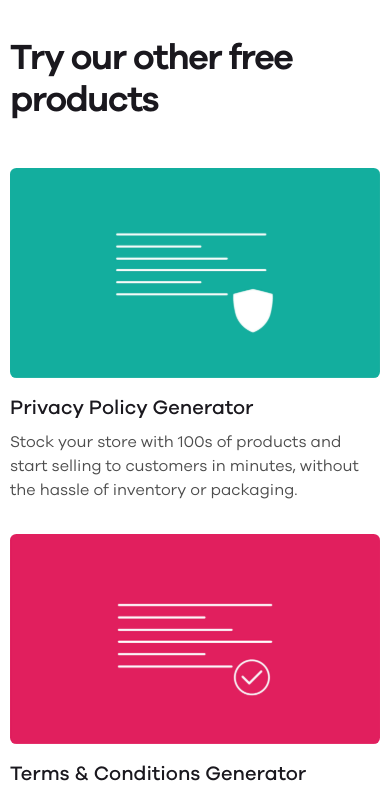
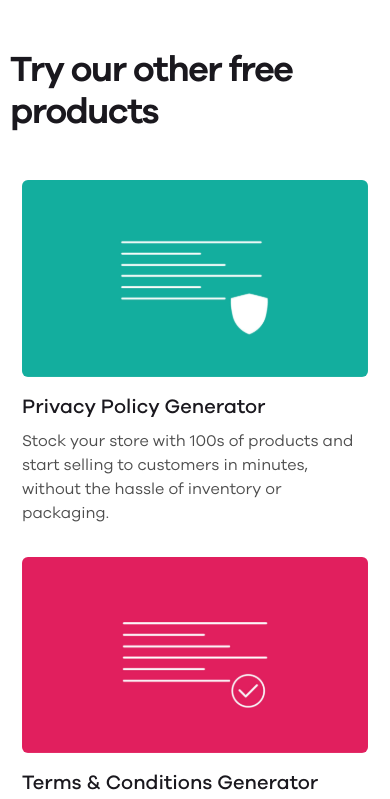
Before and after one commit to saranyan20/slogan-maker, a React (Create React App) app: page / in a window 390 px wide. Shown: the part 2959-3758 px from the top of the page. Built offline with nearby package versions, Linux system fonts and the light colour scheme.

Commit message:
fixed while line in right side for mobile screens

```diff
--- a/src/Components/FeaturesSection/featureSection.scss
+++ b/src/Components/FeaturesSection/featureSection.scss
@@ -10,7 +10,6 @@
     justify-content: space-between;
     -webkit-align-items: center;
     align-items: flex-start;
-    margin: 0 -16px;
     -webkit-flex-flow: row wrap;
     flex-flow: row wrap;
 
--- a/src/Components/OtherProductsSection/otherProductsSection.scss
+++ b/src/Components/OtherProductsSection/otherProductsSection.scss
@@ -33,4 +33,9 @@
     line-height: 24px;
     color: #4d4d4d;
   }
+
+  .row {
+    width: 100%;
+    margin: 0;
+  }
 }
```
